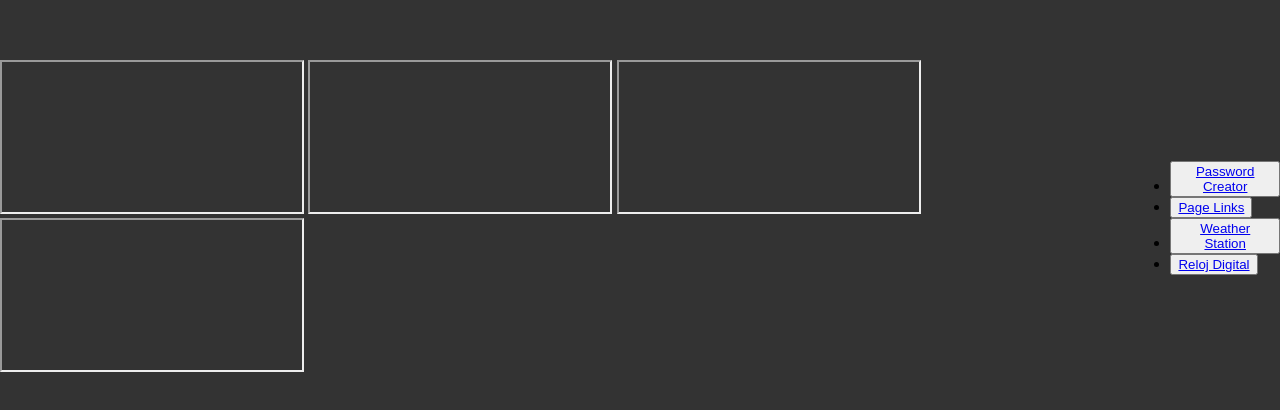
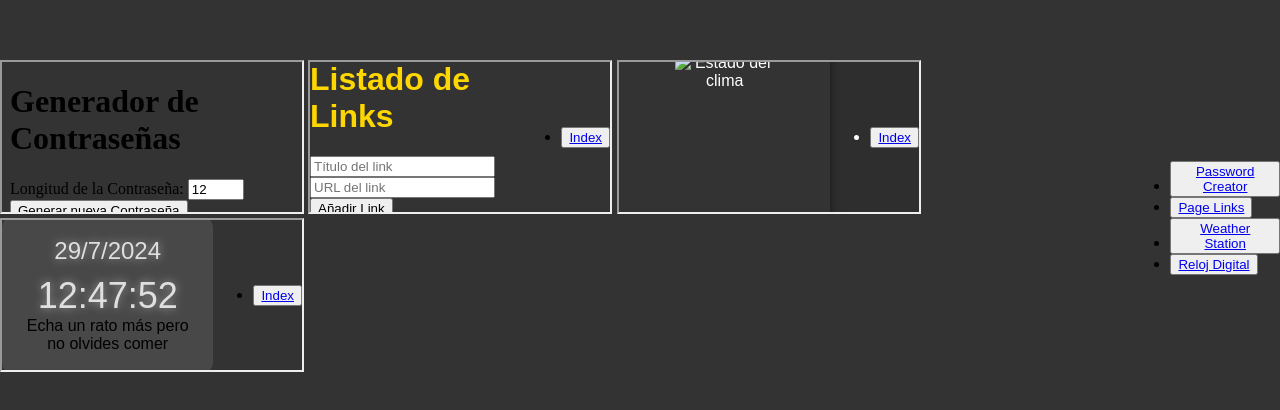
Before and after one commit to Lucaspinto1987/Proyect-Breack-LP, a plain HTML site: page index.html in a window 1280 px wide. Shown: the part 182-592 px from the top of the page. Drawn offline with Linux system fonts and the light colour scheme; no server answers; files whose address does not match are found by name.

Commit message:
Arregle el html porque modifique el scr por el href en el iframe y este no lo encontraba entonces no mostraba en el index los front´s e los otros html

```diff
--- a/index.html
+++ b/index.html
@@ -3,18 +3,17 @@
 <head>
     <meta charset="UTF-8">
     <meta name="viewport" content="width=device-width, initial-scale=1.0">
-    <title>Index</title>
+    <title>Dashboard</title>
     <link rel="stylesheet" href="../css/styles.css">
+    <script src="./index.js"></script>
 </head>
 <body>
-
     <div class="iframe-container">
-        <iframe href="./html/passwordCreator.html" title="Password Creator"></iframe>
-        <iframe href="./html/pageLinks.html" title="Page Links"></iframe>
-        <iframe href="./html/weatherStation.html" title="Weather Station"></iframe>
-        <iframe href="./html/relojDigital.html" title="Reloj Digital"></iframe>
+        <iframe src="./html/passwordCreator.html" title="Password Creator"></iframe>
+        <iframe src="./html/pageLinks.html" title="Page Links"></iframe>
+        <iframe src="./html/weatherStation.html" title="Weather Station"></iframe>
+        <iframe src="./html/relojDigital.html" title="Reloj Digital"></iframe>
     </div>
-
     <footer>
         <ul>
             <li><button><a href="./html/passwordCreator.html">Password Creator</a></button></li>
@@ -23,7 +22,5 @@
             <li><button><a href="./html/relojDigital.html">Reloj Digital</a></button></li>
         </ul>
     </footer>
-
-    <script src="../js/index.js"></script>
 </body>
 </html>
```
